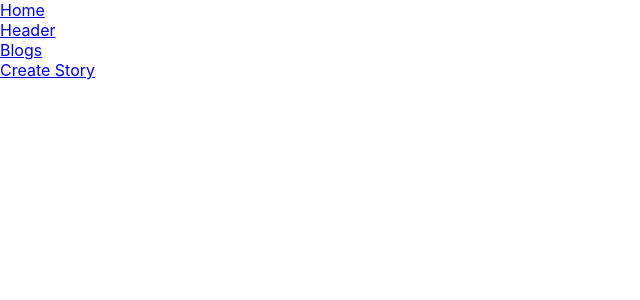
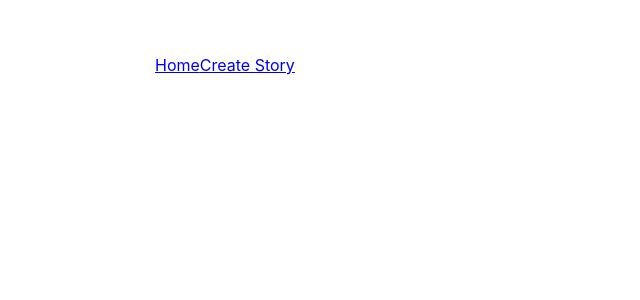
Before and after one commit to SRILAKSHMI576/Pepper_Cloud_Assignment, a React (Create React App) app: page / in a window 1280 px wide. Shown: the top 300 px of the page, without its empty margins (0-640 px from the left). Built offline with nearby package versions, Linux system fonts and the light colour scheme.

Commit message:
Add two components into one component

```diff
--- a/src/App.js
+++ b/src/App.js
@@ -4,6 +4,7 @@ import StoryPage from "./StoryPage/StoryPage";
 import AssignmentTask from "./assignmentTask/assignmentTask";
 import PageBlocks from "./PageBlocks/PageBlocks";
 import Header from "./Header/Header";
+import "./style.css";
 
 function App() {
   return (
@@ -11,18 +12,11 @@ function App() {
       <Router>
         <div className="links">
           <Link to="/assignment">Home</Link>
-          <br />
-          <Link to="/header">Header</Link>
-          <br />
-          <Link to="/page-blocks">Blogs</Link>
-          <br />
           <Link to="/story-create">Create Story</Link>
         </div>
 
-        <Route path="assignment" component={AssignmentTask} />
-        <Route path="/header" component={Header} />
+        <Route path="/assignment" component={AssignmentTask} />
         <Route path="/story-create" component={StoryPage} />
-        <Route path="/page-blocks" component={PageBlocks} />
       </Router>
     </div>
   );
--- /dev/null
+++ b/src/style.css
@@ -0,0 +1,8 @@
+.router {
+  width: 1000px;
+  padding: 55px;
+  margin-left: 100px;
+  text-decoration: none;
+}
+.links {
+}
```
